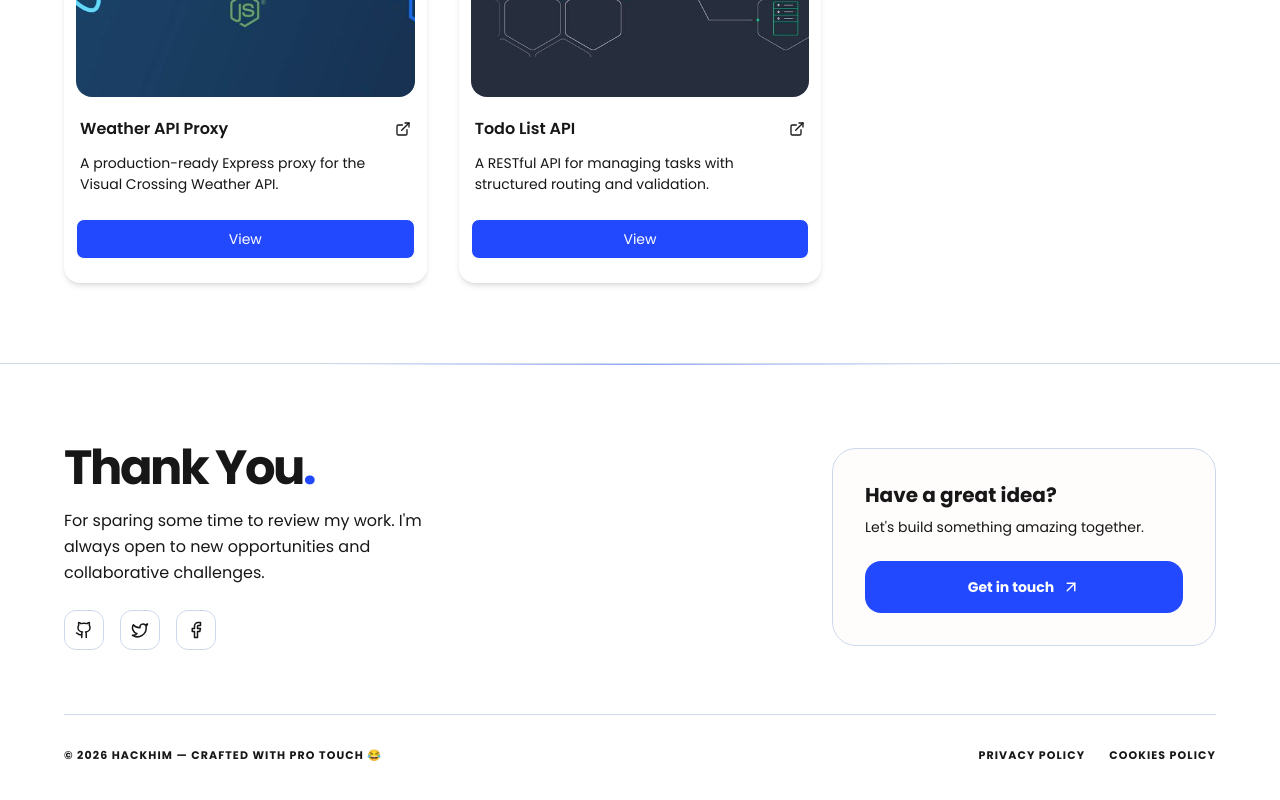
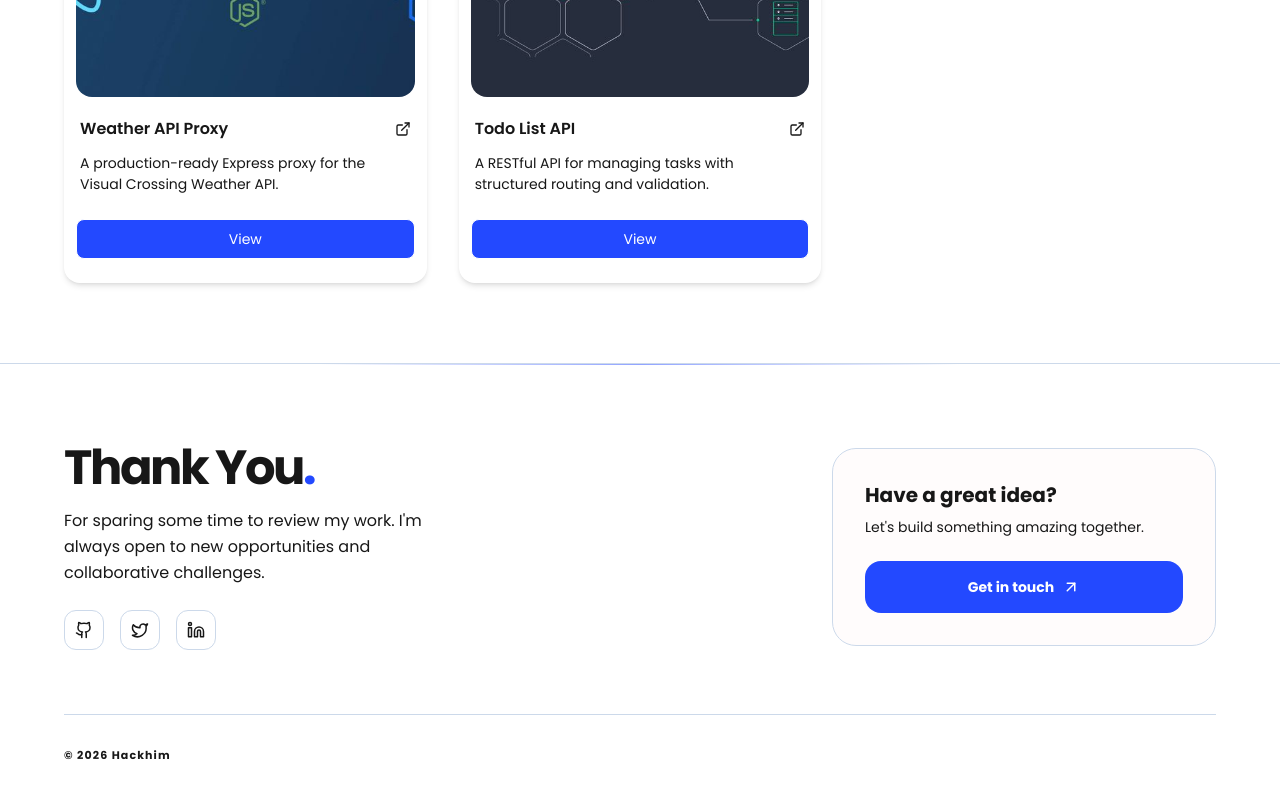
Before and after one commit to Cleve-keem/Portfolios, a Next.js app: page / in a window 1280 px wide. Shown: the part 3074-3874 px from the top of the page. Built offline with nearby package versions, Linux system fonts and the light colour scheme.

Commit message:
feat: added back to previous page functionality

```diff
--- a/src/app/projects/[slug]/page.tsx
+++ b/src/app/projects/[slug]/page.tsx
@@ -1,7 +1,9 @@
+import Footer from "@/components/Footer";
 import SlideInViewReveal from "@/components/SlideInViewReveal";
 import { projectData } from "@/constants/projects";
 import { ArrowLeft } from "lucide-react";
 import Image from "next/image";
+import { useRouter } from "next/router";
 
 type Props = {
   params: Promise<{ slug: string }>;
@@ -10,10 +12,12 @@ type Props = {
 export default async function Page({ params }: Props) {
   const { slug } = await params;
   const project = projectData.find((project) => project.slug === slug);
+  const router = useRouter();
 
   return (
+    <>
       <div className="p-8">
-      <ArrowLeft className="mb-7" />
+        <ArrowLeft className="mb-7" onClick={() => router.back()} />
         <SlideInViewReveal className="relative w-full min-h-100 rounded-2xl overflow-hidden mb-10">
           <Image
             src={project?.coverImage as string}
@@ -54,5 +58,7 @@ export default async function Page({ params }: Props) {
           <p className="px-5 leading-7">{project?.lessons}</p>
         </SlideInViewReveal>
       </div>
+      <Footer />
+    </>
   );
 }
--- a/src/components/Footer.tsx
+++ b/src/components/Footer.tsx
@@ -2,7 +2,7 @@
 
 import Link from "next/link";
 import { motion } from "framer-motion";
-import { GithubIcon, Twitter, Facebook, ArrowUpRight } from "lucide-react";
+import { GithubIcon, Twitter, ArrowUpRight, LinkedinIcon } from "lucide-react";
 
 export default function Footer() {
   const currentYear = new Date().getFullYear();
@@ -11,7 +11,6 @@ export default function Footer() {
     <footer className="relative px-6 py-12 md:py-20 border-t border-border-muted bg-canvas overflow-hidden">
       {/* Subtle Background Glow for Depth */}
       <div className="absolute top-0 left-1/2 -translate-x-1/2 w-1/2 h-px bg-linear-to-r from-transparent via-brand to-transparent opacity-50" />
-
       <div className="max-w-6xl mx-auto">
         <div className="grid grid-cols-1 md:grid-cols-2 gap-12 mb-16">
           {/* LEFT: Branding & Message */}
@@ -34,9 +33,17 @@ export default function Footer() {
             <div className="flex items-center gap-4">
               {/* Social Icons with Guru Hover */}
               {[
-                { icon: <GithubIcon size={18} />, href: "#", label: "Github" },
+                {
+                  icon: <GithubIcon size={18} />,
+                  href: "https:github.com/Cleve-keem",
+                  label: "Github",
+                },
                 { icon: <Twitter size={18} />, href: "#", label: "Twitter" },
-                { icon: <Facebook size={18} />, href: "#", label: "Facebook" },
+                {
+                  icon: <LinkedinIcon size={18} />,
+                  href: "#",
+                  label: "Facebook",
+                },
               ].map((social, i) => (
                 <Link
                   key={i}
@@ -64,7 +71,7 @@ export default function Footer() {
               </p>
 
               <Link
-                href="mailto:hello@example.com"
+                href="mailto:hakeembello983@gmail.com"
                 className="inline-flex items-center justify-center w-full gap-2 px-6 py-4 bg-brand text-white rounded-2xl font-bold text-sm group-hover:shadow-lg group-hover:shadow-brand/20 transition-all duration-300"
               >
                 Get in touch
@@ -79,18 +86,9 @@ export default function Footer() {
 
         {/* BOTTOM: Legal & Copyright */}
         <div className="pt-8 border-t border-border-muted flex flex-col md:flex-row justify-between gap-4">
-          <p className="text-[11px] uppercase tracking-widest text-content-muted font-bold">
-            © {currentYear} Hackhim — Crafted with pro touch 😂
+          <p className="text-center text-[11px] capitalize tracking-widest text-content-muted font-bold">
+            © {currentYear} Hackhim
           </p>
-
-          <div className="flex gap-6 text-[11px] uppercase tracking-widest font-bold text-content-muted">
-            <Link href="" className="hover:text-brand transition-colors">
-              Privacy Policy
-            </Link>
-            <Link href="" className="hover:text-brand transition-colors">
-              Cookies Policy
-            </Link>
-          </div>
         </div>
       </div>
     </footer>
```
Lines whose indentation alone changed are shown as unchanged.
